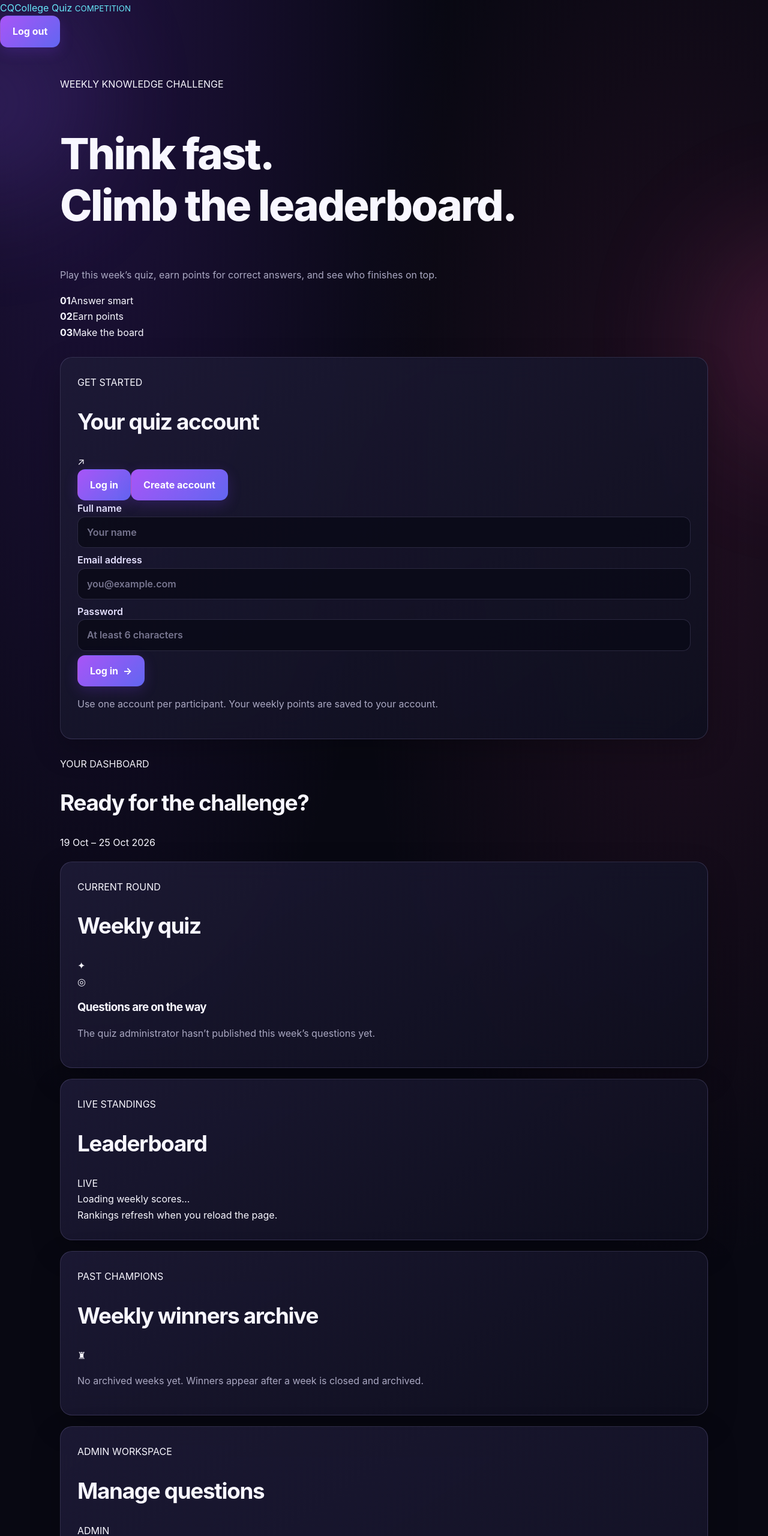
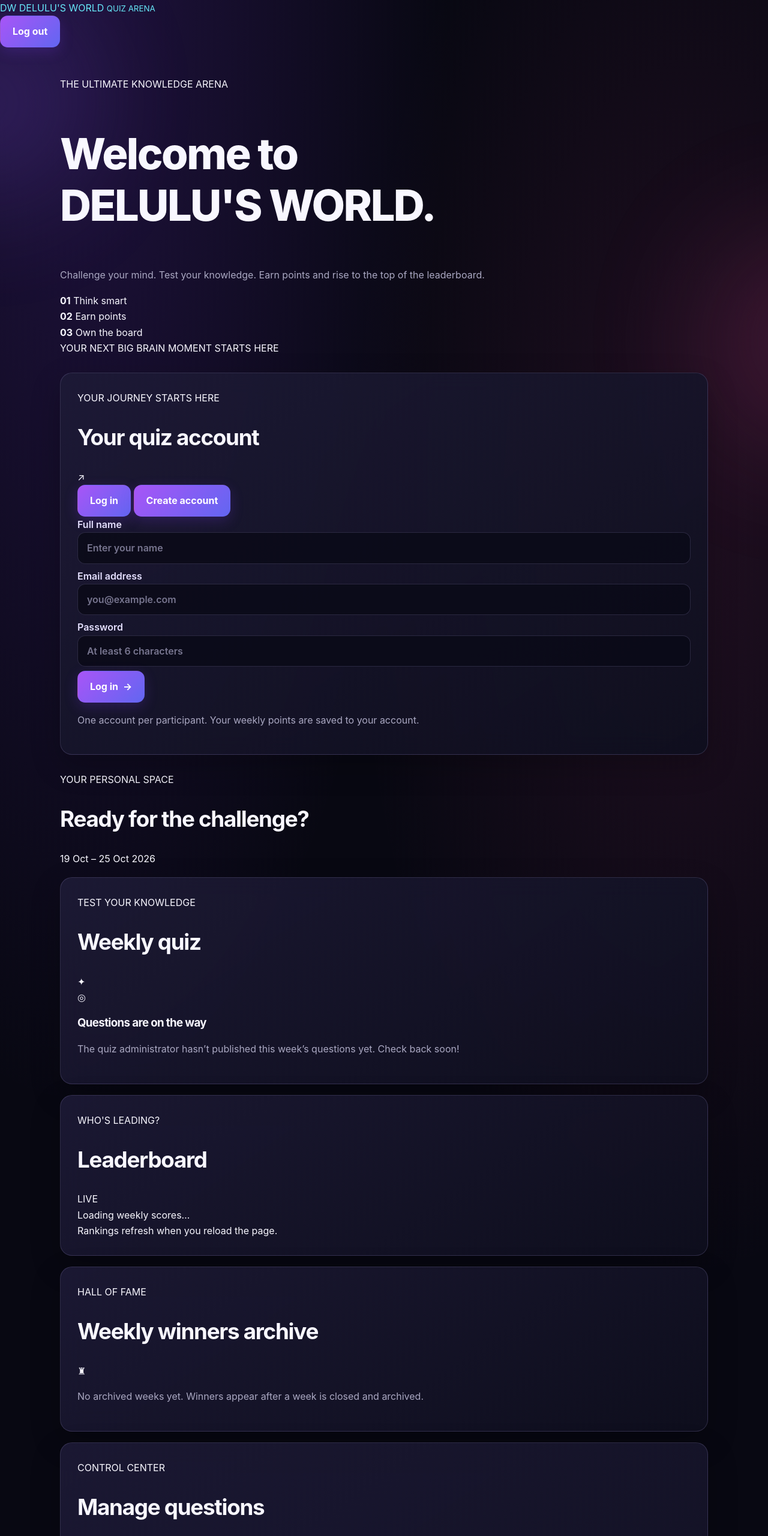
Before and after one commit to DELULU-xlr8/DELULU-s-WORLD-, a website built with Vite: page index.html in a window 1280 px wide. Shown: the part 20-2580 px from the top of the page at 60% size. Built offline with nearby package versions, Linux system fonts and the light colour scheme.

Commit message:
Update index.html

```diff
--- a/index.html
+++ b/index.html
@@ -1,77 +1,260 @@
+
 <!doctype html>
 <html lang="en">
 <head>
   <meta charset="UTF-8" />
   <meta name="viewport" content="width=device-width, initial-scale=1.0" />
-  <meta name="theme-color" content="#101827" />
-  <title>College Quiz Competition</title>
-  <link rel="stylesheet" href="/style.css" />
-  <link rel="stylesheet" href="./style.css">
+  <meta name="theme-color" content="#0b0618" />
+  <meta name="description" content="Enter DELULU'S WORLD — challenge your mind, test your knowledge, and rise on the leaderboard." />
+  <title>DELULU'S WORLD | Quiz Arena</title>
+  <link rel="stylesheet" href="./style.css" />
 </head>
 <body>
-  <div class="glow glow-a"></div><div class="glow glow-b"></div>
+  <div class="glow glow-a"></div>
+  <div class="glow glow-b"></div>
+
   <header class="topbar">
-    <a class="brand" href="#"><span class="brand-mark">CQ</span><span>College Quiz <small>COMPETITION</small></span></a>
-    <div class="top-actions"><span id="user-label" class="muted"></span><button id="logout-btn" class="btn btn-ghost hidden">Log out</button></div>
+    <a class="brand" href="#" aria-label="DELULU'S WORLD home">
+      <span class="brand-mark">DW</span>
+      <span>DELULU'S WORLD <small>QUIZ ARENA</small></span>
+    </a>
+    <div class="top-actions">
+      <span id="user-label" class="muted"></span>
+      <button id="logout-btn" class="btn btn-ghost hidden">Log out</button>
+    </div>
   </header>
+
   <main class="shell">
     <section class="hero">
-      <div class="eyebrow"><span class="pulse"></span> WEEKLY KNOWLEDGE CHALLENGE</div>
-      <h1>Think fast.<br><span>Climb the leaderboard.</span></h1>
-      <p>Play this week’s quiz, earn points for correct answers, and see who finishes on top.</p>
-      <div class="hero-stats"><div><b>01</b><span>Answer smart</span></div><div><b>02</b><span>Earn points</span></div><div><b>03</b><span>Make the board</span></div></div>
+      <div class="eyebrow">
+        <span class="pulse"></span>
+        THE ULTIMATE KNOWLEDGE ARENA
+      </div>
+
+      <h1>
+        Welcome to<br />
+        <span>DELULU'S WORLD.</span>
+      </h1>
+
+      <p>
+        Challenge your mind. Test your knowledge.
+        Earn points and rise to the top of the leaderboard.
+      </p>
+
+      <div class="hero-stats">
+        <div>
+          <b>01</b>
+          <span>Think smart</span>
+        </div>
+        <div>
+          <b>02</b>
+          <span>Earn points</span>
+        </div>
+        <div>
+          <b>03</b>
+          <span>Own the board</span>
+        </div>
+      </div>
+
+      <div class="hero-note">
+        <span class="pulse"></span>
+        YOUR NEXT BIG BRAIN MOMENT STARTS HERE
+      </div>
     </section>
 
     <section id="auth-panel" class="panel auth-panel">
-      <div class="panel-heading"><div><div class="eyebrow">GET STARTED</div><h2>Your quiz account</h2></div><span class="icon-bubble">↗</span></div>
-      <div class="tabs"><button id="login-tab" class="tab active">Log in</button><button id="signup-tab" class="tab">Create account</button></div>
+      <div class="panel-heading">
+        <div>
+          <div class="eyebrow">YOUR JOURNEY STARTS HERE</div>
+          <h2>Your quiz account</h2>
+        </div>
+        <span class="icon-bubble">↗</span>
+      </div>
+
+      <div class="tabs">
+        <button id="login-tab" class="tab active" type="button">Log in</button>
+        <button id="signup-tab" class="tab" type="button">Create account</button>
+      </div>
+
       <form id="auth-form">
-        <label id="name-wrap" class="hidden">Full name<input id="full-name" autocomplete="name" placeholder="Your name" /></label>
-        <label>Email address<input id="email" type="email" autocomplete="email" required placeholder="you@example.com" /></label>
-        <label>Password<input id="password" type="password" autocomplete="current-password" minlength="6" required placeholder="At least 6 characters" /></label>
-        <button id="auth-submit" class="btn btn-primary full" type="submit">Log in <span>→</span></button>
+        <label id="name-wrap" class="hidden">
+          Full name
+          <input
+            id="full-name"
+            autocomplete="name"
+            placeholder="Enter your name"
+          />
+        </label>
+
+        <label>
+          Email address
+          <input
+            id="email"
+            type="email"
+            autocomplete="email"
+            required
+            placeholder="you@example.com"
+          />
+        </label>
+
+        <label>
+          Password
+          <input
+            id="password"
+            type="password"
+            autocomplete="current-password"
+            minlength="6"
+            required
+            placeholder="At least 6 characters"
+          />
+        </label>
+
+        <button id="auth-submit" class="btn btn-primary full" type="submit">
+          Log in <span>→</span>
+        </button>
+
         <p id="auth-message" class="notice" role="status"></p>
       </form>
-      <p class="tiny">Use one account per participant. Your weekly points are saved to your account.</p>
+
+      <p class="tiny">
+        One account per participant. Your weekly points are saved to your account.
+      </p>
     </section>
 
     <section id="app-panel" class="hidden">
-      <div class="section-title"><div><div class="eyebrow">YOUR DASHBOARD</div><h2>Ready for the challenge?</h2></div><span id="week-label" class="week-chip">This week</span></div>
+      <div class="section-title">
+        <div>
+          <div class="eyebrow">YOUR PERSONAL SPACE</div>
+          <h2>Ready for the challenge?</h2>
+        </div>
+        <span id="week-label" class="week-chip">This week</span>
+      </div>
+
       <div class="dashboard-grid">
         <section class="panel quiz-panel">
-          <div class="panel-heading"><div><div class="eyebrow">CURRENT ROUND</div><h2>Weekly quiz</h2></div><span class="icon-bubble">✦</span></div>
-          <div id="quiz-content"><div class="empty"><div class="empty-icon">◎</div><h3>Questions are on the way</h3><p>The quiz administrator hasn’t published this week’s questions yet.</p></div></div>
+          <div class="panel-heading">
+            <div>
+              <div class="eyebrow">TEST YOUR KNOWLEDGE</div>
+              <h2>Weekly quiz</h2>
+            </div>
+            <span class="icon-bubble">✦</span>
+          </div>
+
+          <div id="quiz-content">
+            <div class="empty">
+              <div class="empty-icon">◎</div>
+              <h3>Questions are on the way</h3>
+              <p>
+                The quiz administrator hasn’t published this week’s questions yet.
+                Check back soon!
+              </p>
+            </div>
+          </div>
         </section>
+
         <section class="panel leaderboard-panel">
-          <div class="panel-heading"><div><div class="eyebrow">LIVE STANDINGS</div><h2>Leaderboard</h2></div><span class="live-chip"><i></i> LIVE</span></div>
-          <div id="leaderboard"><div class="loading">Loading weekly scores…</div></div>
-          <div class="panel-footer">Rankings refresh when you reload the page.</div>
+          <div class="panel-heading">
+            <div>
+              <div class="eyebrow">WHO'S LEADING?</div>
+              <h2>Leaderboard</h2>
+            </div>
+            <span class="live-chip"><i></i> LIVE</span>
+          </div>
+
+          <div id="leaderboard">
+            <div class="loading">Loading weekly scores…</div>
+          </div>
+
+          <div class="panel-footer">
+            Rankings refresh when you reload the page.
+          </div>
         </section>
       </div>
+
       <section class="panel archive-panel">
-        <div class="panel-heading"><div><div class="eyebrow">PAST CHAMPIONS</div><h2>Weekly winners archive</h2></div><span class="icon-bubble">♜</span></div>
-        <div id="archive"><p class="muted">No archived weeks yet. Winners appear after a week is closed and archived.</p></div>
+        <div class="panel-heading">
+          <div>
+            <div class="eyebrow">HALL OF FAME</div>
+            <h2>Weekly winners archive</h2>
+          </div>
+          <span class="icon-bubble">♜</span>
+        </div>
+
+        <div id="archive">
+          <p class="muted">
+            No archived weeks yet. Winners appear after a week is closed and archived.
+          </p>
+        </div>
       </section>
+
       <section id="admin-panel" class="panel admin-panel hidden">
-        <div class="panel-heading"><div><div class="eyebrow">ADMIN WORKSPACE</div><h2>Manage questions</h2></div><span class="admin-chip">ADMIN</span></div>
-        <p class="muted">Add a question, four options, select the correct option and publish it to this week’s quiz.</p>
+        <div class="panel-heading">
+          <div>
+            <div class="eyebrow">CONTROL CENTER</div>
+            <h2>Manage questions</h2>
+          </div>
+          <span class="admin-chip">ADMIN</span>
+        </div>
+
+        <p class="muted">
+          Add a question, four options, select the correct option and publish it
+          to this week’s quiz.
+        </p>
+
         <form id="question-form" class="question-form">
-          <label>Question<textarea id="q-text" required rows="3" placeholder="Write your question…"></textarea></label>
+          <label>
+            Question
+            <textarea
+              id="q-text"
+              required
+              rows="3"
+              placeholder="Write your question…"
+            ></textarea>
+          </label>
+
           <div class="option-grid">
             <label>Option A<input id="opt-a" required placeholder="Option A" /></label>
             <label>Option B<input id="opt-b" required placeholder="Option B" /></label>
             <label>Option C<input id="opt-c" required placeholder="Option C" /></label>
             <label>Option D<input id="opt-d" required placeholder="Option D" /></label>
           </div>
-          <div class="form-row"><label>Correct option<select id="correct-opt"><option value="0">A</option><option value="1">B</option><option value="2">C</option><option value="3">D</option></select></label><label>Points per correct answer<input id="points" type="number" min="1" max="100" value="1" required /></label></div>
-          <button class="btn btn-primary" type="submit">Add question <span>＋</span></button><p id="admin-message" class="notice"></p>
+
+          <div class="form-row">
+            <label>
+              Correct option
+              <select id="correct-opt">
+                <option value="0">A</option>
+                <option value="1">B</option>
+                <option value="2">C</option>
+                <option value="3">D</option>
+              </select>
+            </label>
+
+            <label>
+              Points per correct answer
+              <input id="points" type="number" min="1" max="100" value="1" required />
+            </label>
+          </div>
+
+          <button class="btn btn-primary" type="submit">
+            Add question <span>＋</span>
+          </button>
+
+          <p id="admin-message" class="notice"></p>
         </form>
+
         <div id="admin-question-list"></div>
       </section>
     </section>
-    <footer><span>COLLEGE QUIZ COMPETITION</span><span>Learn together. Lead with knowledge.</span></footer>
+
+    <footer>
+      <span>DELULU'S WORLD · QUIZ ARENA</span>
+      <span>Learn together. Lead with knowledge.</span>
+    </footer>
   </main>
+
   <div id="toast" class="toast" role="status"></div>
+
   <script type="module" src="/src.js"></script>
 </body>
 </html>
```
